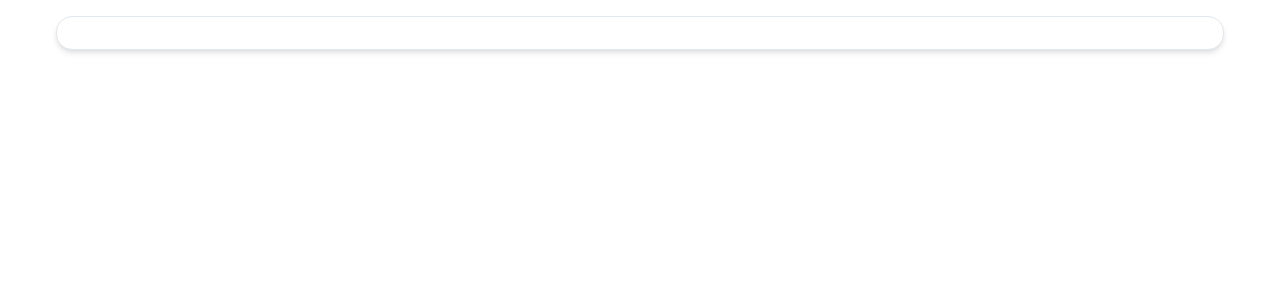
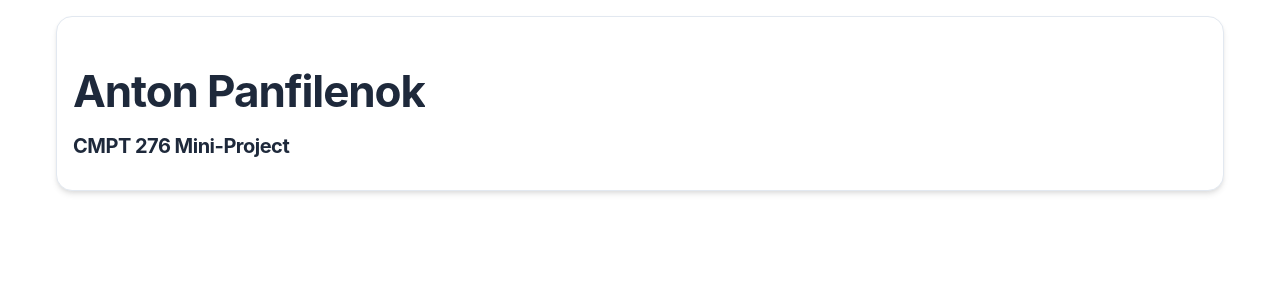
Before and after one commit to Anton-Pan/CMPT-276-Mini-Project, a React (Vite) app: page / in a window 1280 px wide. Shown: the top 300 px of the page. Built offline with nearby package versions, Linux system fonts and the light colour scheme.

Commit message:
Added text to header - Added my own name as main text - Added "CMPT 276 Mini-Project" as subtitle text
Relevant Issue(s):
https://github.com/Anton-Pan/CMPT-276-Mini-Project/issues/1?issue=Anton-Pan%7CCMPT-276-Mini-Project%7C3

```diff
--- a/src/App.jsx
+++ b/src/App.jsx
@@ -4,6 +4,15 @@ function App() {
     const Header = () => {
         return (
             <section style={{display: "flex"}}>
+                <header>
+                    <h1>
+                        Anton Panfilenok
+                    </h1>
+                    <h5>
+                        CMPT 276 Mini-Project
+                    </h5>
+                </header>
+
 
             </section>
         )
```
